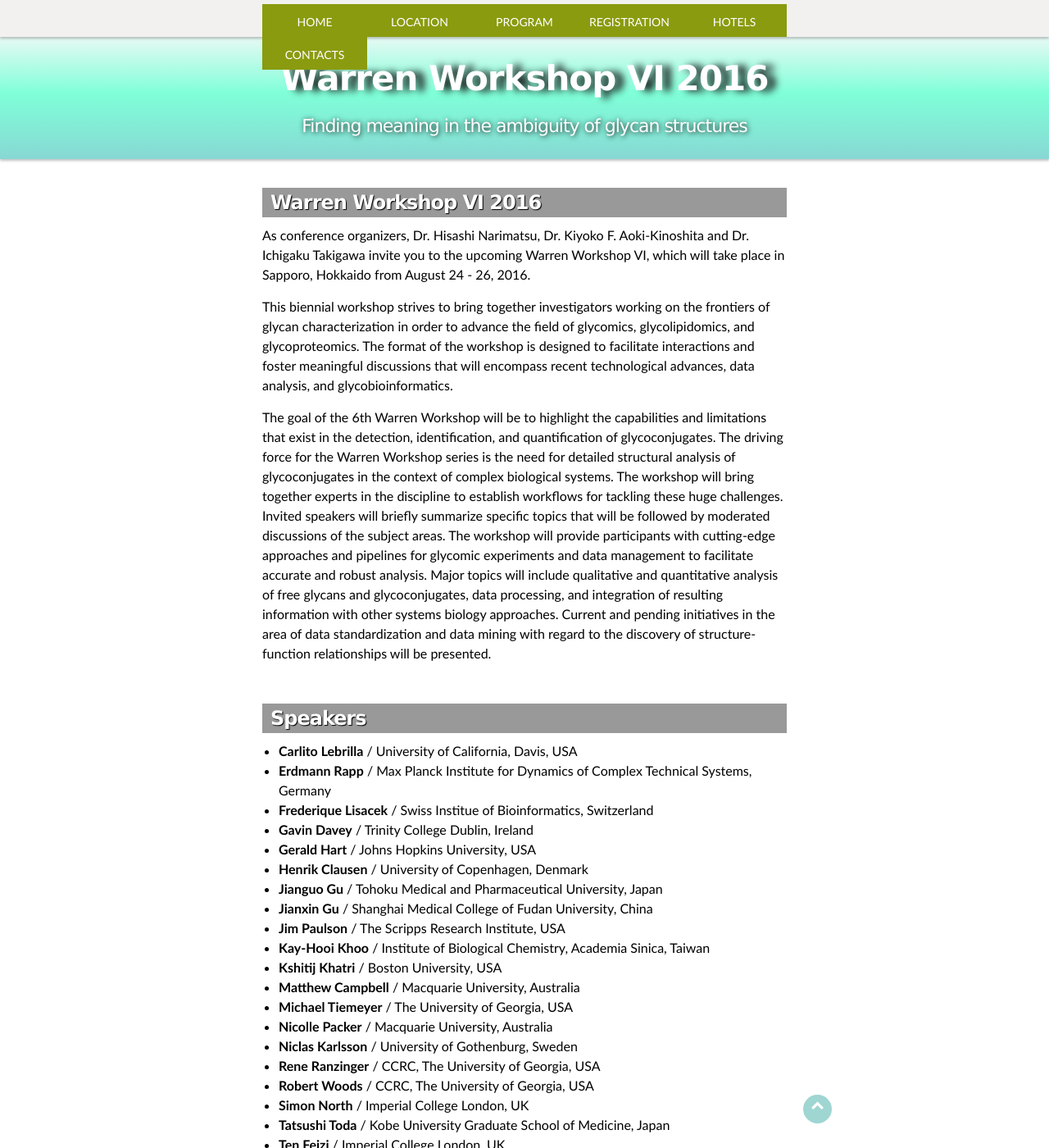
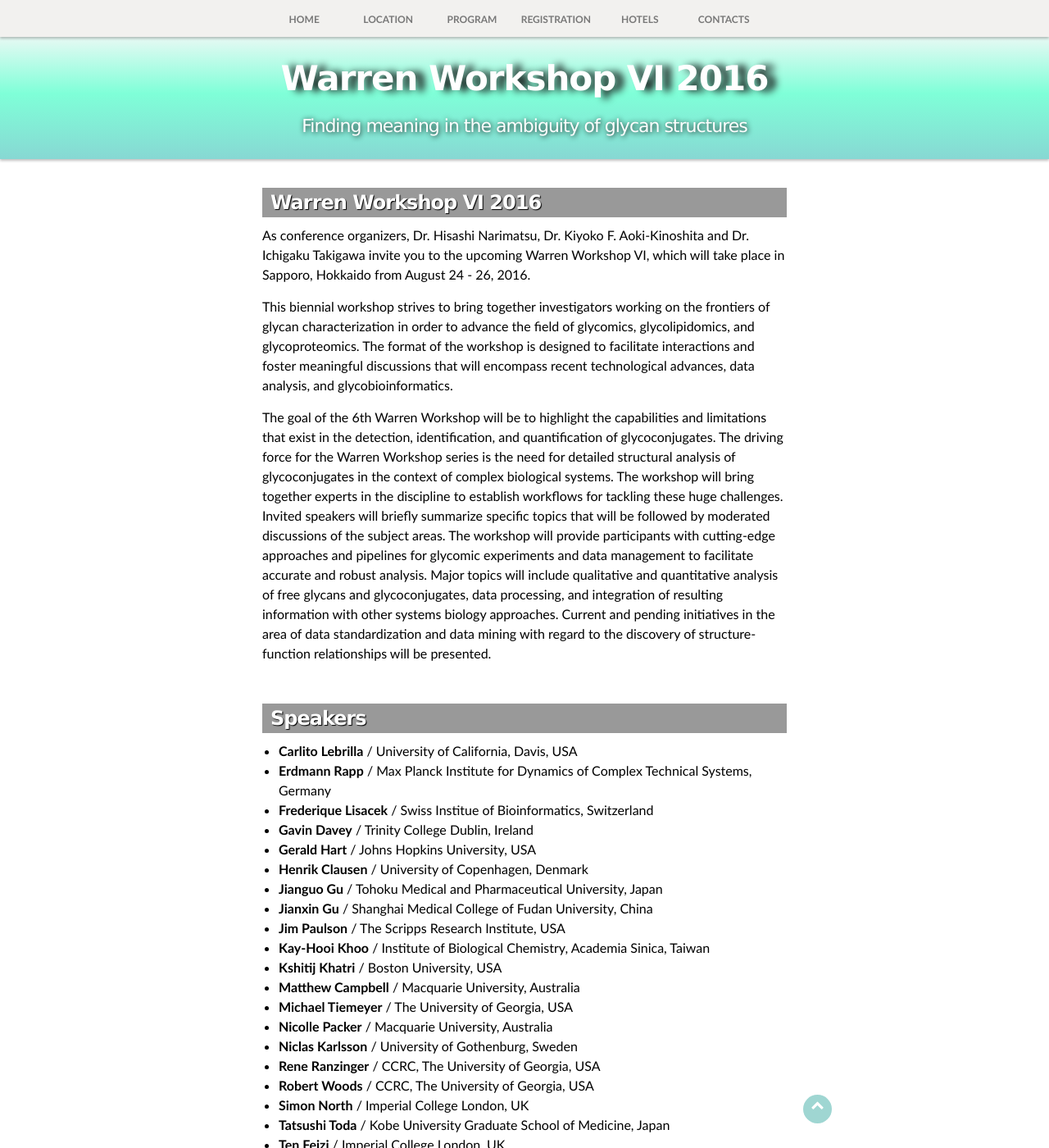
Before and after one commit to yamazakiM/test_warren2016, a Jekyll site: the page built from index.md, in a window 1280 px wide and 1400 px high. Shown: the whole window at 82% size. Built offline with Jekyll 4.4.1, drawn with Linux system fonts in a browser that asks for light colours; nearby versions of some CDN libraries; library files that are not in the unit come from our copies.

Commit message:
Update stylesheet.css

```diff
--- a/stylesheets/stylesheet.css
+++ b/stylesheets/stylesheet.css
@@ -472,7 +472,7 @@
   *zoom: 1;
   list-style-type: none;
   width: 640px;
-  margin: 5px auto 30px;
+  margin: auto;
   padding: 0;
 }
 
@@ -487,7 +487,7 @@
 
 .globalNav_ul li{
   position: relative;
-  width: 20%;
+  width: 16%;
   float: left;
   margin: 0;
   padding: 0;
@@ -498,11 +498,10 @@
   display: block;
   margin: 0;
   padding: 15px 0 11px;
-  background: #8a9b0f;
-  color: #fff;
-  font-size: 14px;
-  line-height: 1;
+  color: #787878;
+  font-size: 12px;
   text-decoration: none;
+  font-weight: bold;
 }
 
 .globalNav_ul li ul{
@@ -524,13 +523,12 @@
 
 .globalNav_ul li:hover ul li{
   overflow: visible;
-  height: 38px;
+  height: 45px;
 }
 
 .globalNav_ul li ul a{
-  padding: 13px 15px;
-  border-top: 1px solid #7c8c0e;
-  background: #6e7c0c;
+  padding: 11px 11px;
+  border-top: 1px solid #5f9ea0;
   text-align: left;
 }
 
@@ -539,7 +537,10 @@
 }
 
 .globalNav_ul li a:hover{
-  background: #616d0b;
+  background: #fbfaf8;
+  border-bottom: 2px solid #5f9ea0;
+  color: #5f9ea0;
+  height: 23px;
 }
 
 
```
